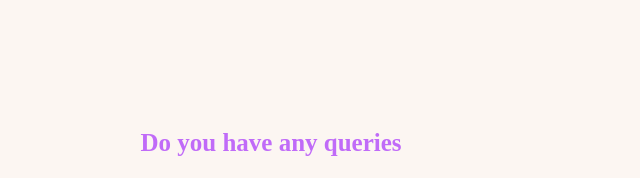
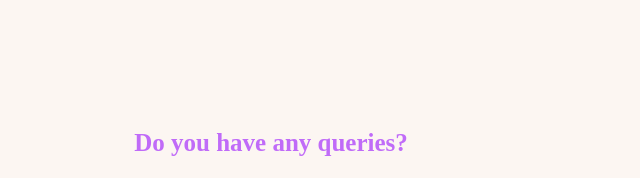
Before and after one commit to Ritina650/ritinamhrz.github.io, a plain HTML site: page index.html in a window 1280 px wide. Shown: the part 3660-3838 px from the top of the page, 504-1144 px from the left. Drawn offline with nearby package versions, Linux system fonts and the light colour scheme; a web font is replaced by a local one.

Commit message:
contact updated

```diff
--- a/index.html
+++ b/index.html
@@ -319,7 +319,7 @@
                             <h2>Contact Me</h2>
                         </div>
                     </div>
-                    <h3 class="contact-title padd-15">Do you have any queries</h3>
+                    <h3 class="contact-title padd-15">Do you have any queries?</h3>
                     <!-- <h4 class="contact-sub-title padd-15">I'M AT YOUR SERVICES</h4> -->
                     <div class="row">
                         <!-- Contact info item Start -->
```
